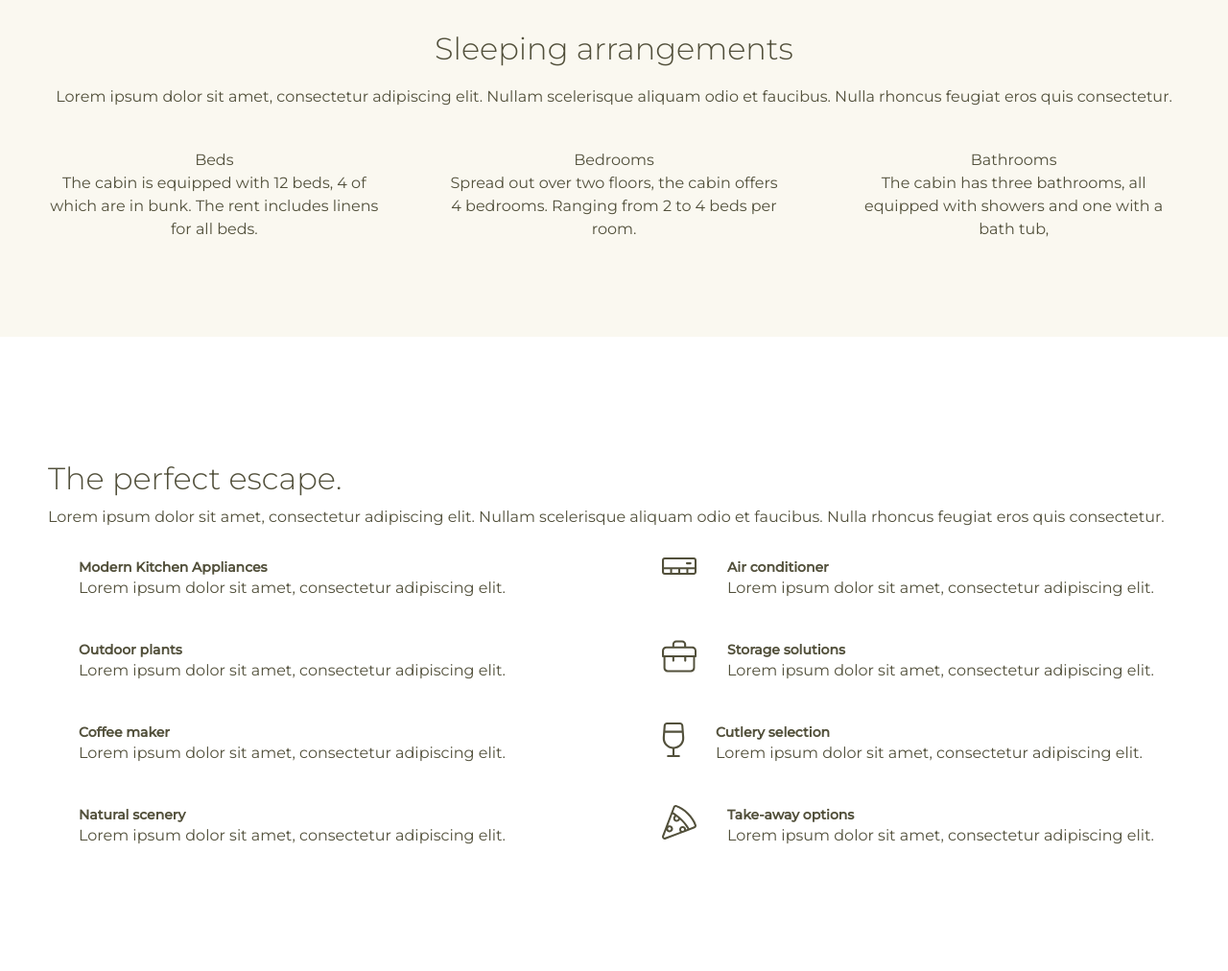
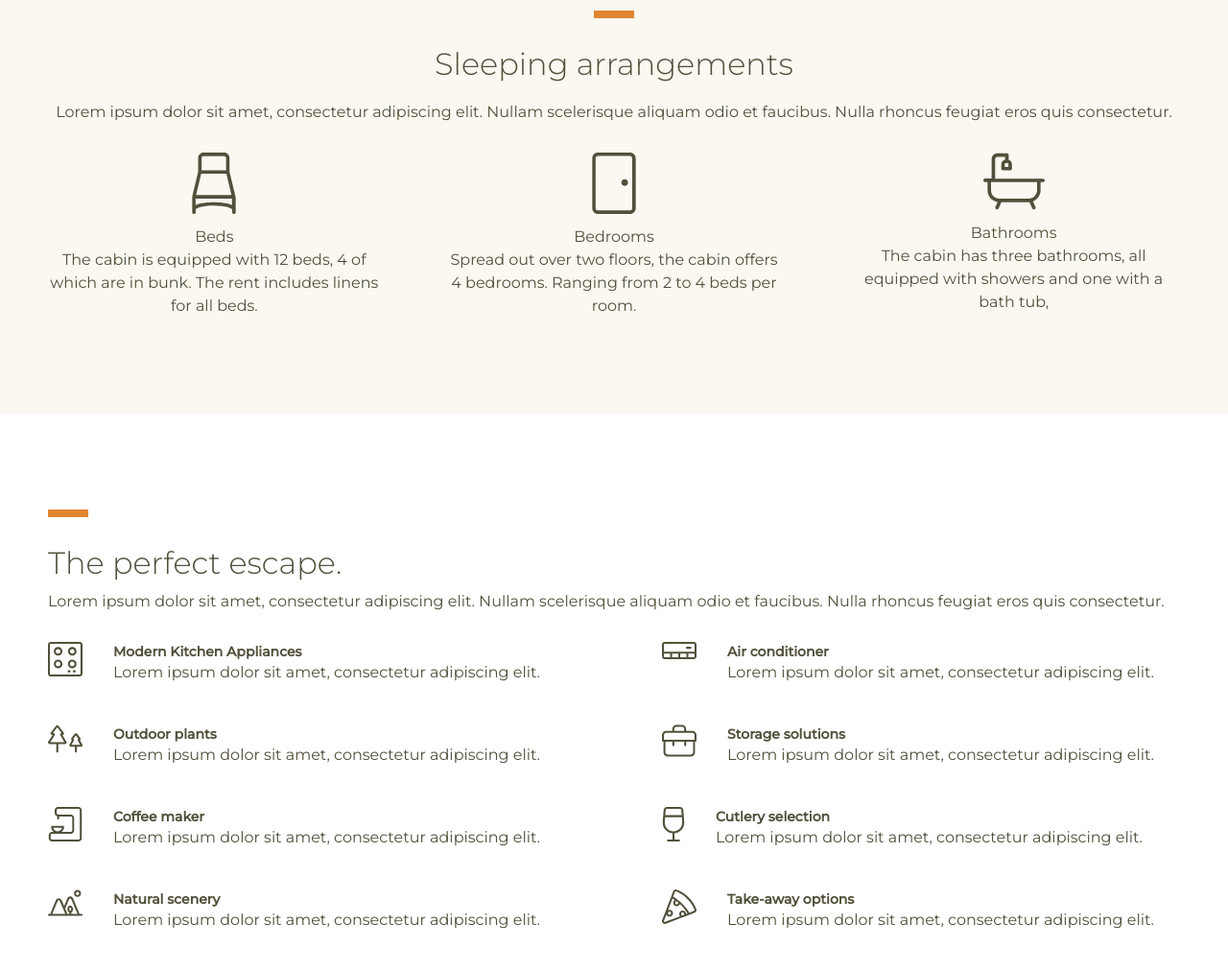
Before and after one commit to InnaMeleshko/guesthuis, a website: page index.html in a window 1280 px wide. Shown: the part 2895-3907 px from the top of the page at 96% size. Drawn offline with nearby package versions, Linux system fonts and the light colour scheme; files that its build step writes are made by us from their sources; the site is published under a folder, as on GitHub Pages, so addresses that start at the root find nothing; files whose address does not match are found by name; a web font is replaced by a local one.

Commit message:
finished work with images

```diff
--- a/index.html
+++ b/index.html
@@ -72,7 +72,7 @@
     <section class="section-quote">
       <!--section with quote -->
       <div class="container-quote">
-        <img class="orange-rectangle" src="/src/logo/small-orange.svg" alt="" />
+        <img class="orange-rectangle" src="./src/logo/small-orange.svg" alt="" />
         <p class="p-quote t-dark t-center">
           The Guest House is the perfect weekend getaway cabin.
         </p>
@@ -84,7 +84,7 @@
 
     <section class="section beige">
       <div class="container container-arragements">
-        <img class="orange-rectangle" src="/src/logo/small-orange.svg" alt="" />
+        <img class="orange-rectangle" src="./src/logo/small-orange.svg" alt="" />
         <h3 class="t-dark mb-20">Sleeping arrangements</h3>
         <p class="t-dark t-center mb-30">
           Lorem ipsum dolor sit amet, consectetur adipiscing elit. Nullam
@@ -93,7 +93,7 @@
         </p>
         <div class="container-inner">
           <div class="arragements-inner">
-            <img src="/src/logo/bed.svg" alt="" />
+            <img src="./src/logo/bed.svg" alt="" />
             <span class="t-center t-dark">Beds</span>
             <p class="t-center">
               The cabin is equipped with 12 beds, 4 of which are in bunk. The
@@ -102,7 +102,7 @@
           </div>
 
           <div class="arragements-inner">
-            <img src="/src/logo/door.svg" alt="" />
+            <img src="./src/logo/door.svg" alt="" />
             <span class="t-center t-dark">Bedrooms</span>
             <p class="t-center">
               Spread out over two floors, the cabin offers 4 bedrooms. Ranging
@@ -110,7 +110,7 @@
             </p>
           </div>
           <div class="arragements-inner">
-            <img src="/src/logo/bath.svg" alt="" />
+            <img src="./src/logo/bath.svg" alt="" />
             <span class="t-center t-dark">Bathrooms</span>
             <p class="t-center">
               The cabin has three bathrooms, all equipped with showers and one
@@ -126,7 +126,7 @@
       <div class="container">
         <img
           class="orange-rectangle mb-30"
-          src="/src/logo/small-orange.svg"
+          src="./src/logo/small-orange.svg"
           alt=""
         />
         <h3 class="mb-10">The perfect escape.</h3>
@@ -139,7 +139,7 @@
           <div class="inner-escape">
             <div class="escape-description">
               <div class="img-description">
-                <img src="/src/logo/oven.svg" alt="" />
+                <img src="./src/logo/oven.svg" alt="" />
               </div>
               <div>
                 <h4>Modern Kitchen Appliances</h4>
@@ -148,7 +148,7 @@
             </div>
             <div class="escape-description">
               <div class="img-description">
-                <img src="/src/logo/forest.svg" alt="" />
+                <img src="./src/logo/forest.svg" alt="" />
               </div>
               <div>
                 <h4>Outdoor plants</h4>
@@ -157,7 +157,7 @@
             </div>
             <div class="escape-description">
               <div class="img-description">
-                <img src="/src/logo/coffee.svg" alt="" />
+                <img src="./src/logo/coffee.svg" alt="" />
               </div>
               <div>
                 <h4>Coffee maker</h4>
@@ -166,7 +166,7 @@
             </div>
             <div class="escape-description">
               <div class="img-description">
-                <img src="/src/logo/mountains.svg" alt="" />
+                <img src="./src/logo/mountains.svg" alt="" />
               </div>
               <div>
                 <h4>Natural scenery</h4>
@@ -290,14 +290,14 @@
               lorem imperdiet. Nunc ut sem vitae risus tristique posuere.
             </p>
             <div class="f-start s-start">
-              <img class="mr-10" src="/src/logo/verticalrectangle.svg" alt="" />
+              <img class="mr-10" src="./src/logo/verticalrectangle.svg" alt="" />
               <p>Kenn Stievens</p>
             </div>
           </div>
         </div>
         <div class="f-end switcher">
           <img class="mr-10" src="./src/logo/circle.svg" alt="" />
-          <img src="/src/logo/circle.svg" alt="" />
+          <img src="./src/logo/circle.svg" alt="" />
         </div>
       </div>
     </section>
@@ -328,7 +328,7 @@
               <p>Lorem ipsum dolor sit amet, consectetur adipiscing elit.</p>
             </div>
             <div class="together-description">
-              <img class="mr-20 s-start" src="/src/logo/handle.svg" alt="" />
+              <img class="mr-20 s-start" src="./src/logo/handle.svg" alt="" />
               <p>Lorem ipsum dolor sit amet, consectetur adipiscing elit.</p>
             </div>
           </div>
```
